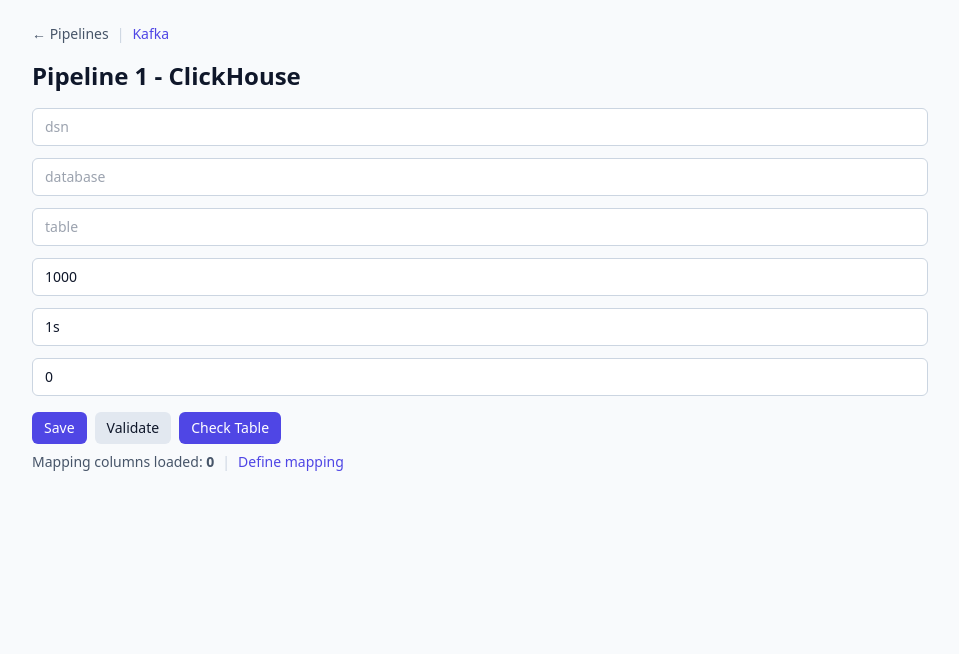
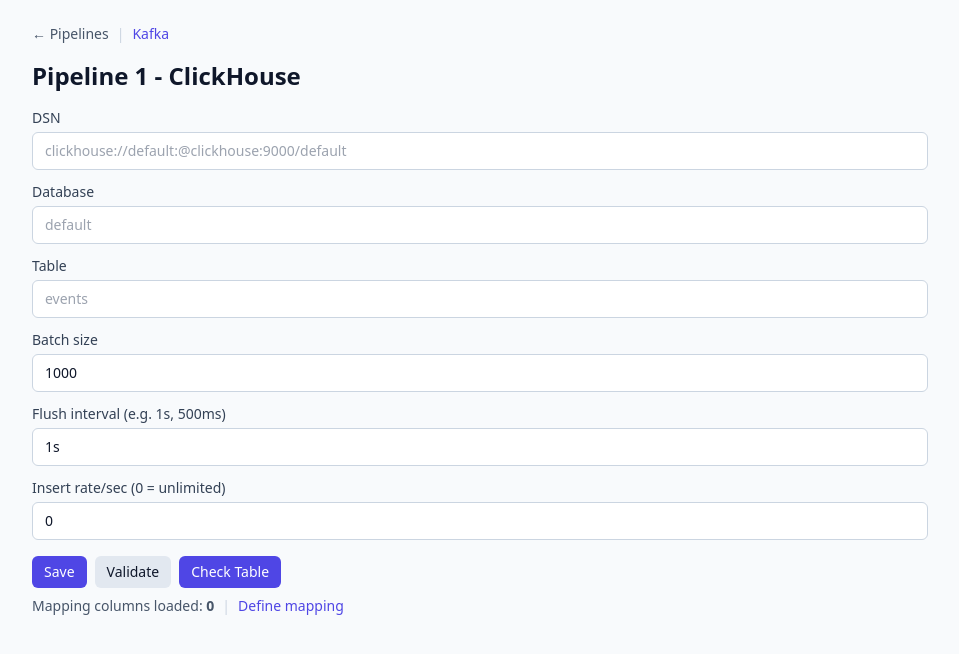
Before and after one commit to email2vimalraj/click-sink, a Next.js app in the folder web/nextjs/: page /pipelines/1/clickhouse in a window 1280 px wide. Shown: the top 654 px of the page, without its empty margins (160-1119 px from the left). Built offline with nearby package versions, Linux system fonts and the light colour scheme; no server answers.

Commit message:
added labels for all form fields

```diff
--- a/web/nextjs/pages/pipelines/[id]/clickhouse.tsx
+++ b/web/nextjs/pages/pipelines/[id]/clickhouse.tsx
@@ -94,44 +94,80 @@
         {err && <p className="mb-2 text-sm text-red-600">{err}</p>}
         {status && <p className="mb-2 text-sm text-green-700">{status}</p>}
         <div className="grid grid-cols-1 gap-3">
+          <div className="flex flex-col gap-1">
+            <label htmlFor="ch-dsn" className="text-sm text-slate-700">
+              DSN
+            </label>
             <input
-            placeholder="dsn"
+              id="ch-dsn"
+              placeholder="clickhouse://default:@clickhouse:9000/default"
               value={cfg.dsn || cfg.DSN || ""}
               onChange={(e) => setCfg({ ...cfg, dsn: e.target.value })}
             />
+          </div>
+          <div className="flex flex-col gap-1">
+            <label htmlFor="ch-db" className="text-sm text-slate-700">
+              Database
+            </label>
             <input
-            placeholder="database"
+              id="ch-db"
+              placeholder="default"
               value={cfg.database || cfg.Database || ""}
               onChange={(e) => setCfg({ ...cfg, database: e.target.value })}
             />
+          </div>
+          <div className="flex flex-col gap-1">
+            <label htmlFor="ch-table" className="text-sm text-slate-700">
+              Table
+            </label>
             <input
-            placeholder="table"
+              id="ch-table"
+              placeholder="events"
               value={cfg.table || cfg.Table || ""}
               onChange={(e) => setCfg({ ...cfg, table: e.target.value })}
             />
+          </div>
+          <div className="flex flex-col gap-1">
+            <label htmlFor="ch-batch" className="text-sm text-slate-700">
+              Batch size
+            </label>
             <input
-            placeholder="batch size"
+              id="ch-batch"
+              placeholder="1000"
               type="number"
               value={cfg.batchSize || cfg.BatchSize || 0}
               onChange={(e) =>
                 setCfg({ ...cfg, batchSize: Number(e.target.value) })
               }
             />
+          </div>
+          <div className="flex flex-col gap-1">
+            <label htmlFor="ch-interval" className="text-sm text-slate-700">
+              Flush interval (e.g. 1s, 500ms)
+            </label>
             <input
-            placeholder="flush interval (e.g. 1s, 500ms)"
+              id="ch-interval"
+              placeholder="1s"
               value={cfg.batchFlushInterval || cfg.BatchFlushInterval || ""}
               onChange={(e) =>
                 setCfg({ ...cfg, batchFlushInterval: e.target.value })
               }
             />
+          </div>
+          <div className="flex flex-col gap-1">
+            <label htmlFor="ch-rate" className="text-sm text-slate-700">
+              Insert rate/sec (0 = unlimited)
+            </label>
             <input
-            placeholder="rate/sec"
+              id="ch-rate"
+              placeholder="0"
               type="number"
               value={cfg.insertRatePerSec || cfg.InsertRatePerSec || 0}
               onChange={(e) =>
                 setCfg({ ...cfg, insertRatePerSec: Number(e.target.value) })
               }
             />
+          </div>
         </div>
         <div className="mt-4 flex gap-2">
           <button onClick={save}>Save</button>
--- a/web/nextjs/pages/pipelines/[id]/kafka.tsx
+++ b/web/nextjs/pages/pipelines/[id]/kafka.tsx
@@ -91,8 +91,13 @@
         {status && <p className="mb-2 text-sm text-green-700">{status}</p>}
         {notice && <p className="mb-2 text-sm text-slate-600">{notice}</p>}
         <div className="grid grid-cols-1 gap-3">
+          <div className="flex flex-col gap-1">
+            <label htmlFor="kafka-brokers" className="text-sm text-slate-700">
+              Brokers (comma separated)
+            </label>
             <input
-            placeholder="brokers (comma separated)"
+              id="kafka-brokers"
+              placeholder="kafka:9092"
               value={(cfg.brokers || cfg.Brokers || []).join(",")}
               onChange={(e) =>
                 setCfg({
@@ -104,16 +109,29 @@
                 })
               }
             />
+          </div>
+          <div className="flex flex-col gap-1">
+            <label htmlFor="kafka-topic" className="text-sm text-slate-700">
+              Topic
+            </label>
             <input
+              id="kafka-topic"
               placeholder="topic"
               value={cfg.topic || cfg.Topic || ""}
               onChange={(e) => setCfg({ ...cfg, topic: e.target.value })}
             />
+          </div>
+          <div className="flex flex-col gap-1">
+            <label htmlFor="kafka-group" className="text-sm text-slate-700">
+              Consumer Group ID
+            </label>
             <input
+              id="kafka-group"
               placeholder="groupID"
               value={cfg.groupID || cfg.groupId || cfg.GroupID || ""}
               onChange={(e) => setCfg({ ...cfg, groupID: e.target.value })}
             />
+          </div>
         </div>
         <div className="mt-4 flex gap-2">
           <button onClick={save}>Save</button>
--- a/web/nextjs/pages/pipelines/[id]/mapping.tsx
+++ b/web/nextjs/pages/pipelines/[id]/mapping.tsx
@@ -213,7 +213,11 @@
                     <code className="text-xs">{f.fieldPath}</code>
                   </td>
                   <td>
+                    <label htmlFor={`map-col-${i}`} className="sr-only">
+                      ClickHouse Column
+                    </label>
                     <select
+                      id={`map-col-${i}`}
                       value={rowEdits[f.fieldPath]?.column || ""}
                       onChange={(e) => {
                         const col = e.target.value;
@@ -238,7 +242,11 @@
                     </select>
                   </td>
                   <td>
+                    <label htmlFor={`map-type-${i}`} className="sr-only">
+                      Target Type
+                    </label>
                     <select
+                      id={`map-type-${i}`}
                       value={
                         rowEdits[f.fieldPath]?.type ||
                         tableCols.find(
--- a/web/nextjs/pages/pipelines/index.tsx
+++ b/web/nextjs/pages/pipelines/index.tsx
@@ -65,16 +65,28 @@
                   Create pipeline
                 </Dialog.Title>
                 <div className="mt-4 space-y-3">
+                  <div className="flex flex-col gap-1">
+                    <label htmlFor="pl-name" className="text-sm text-slate-700">
+                      Name
+                    </label>
                     <input
+                      id="pl-name"
                       placeholder="name"
                       value={name}
                       onChange={(e) => setName(e.target.value)}
                     />
+                  </div>
+                  <div className="flex flex-col gap-1">
+                    <label htmlFor="pl-desc" className="text-sm text-slate-700">
+                      Description
+                    </label>
                     <input
+                      id="pl-desc"
                       placeholder="description"
                       value={description}
                       onChange={(e) => setDescription(e.target.value)}
                     />
+                  </div>
                 </div>
                 <div className="mt-5 flex justify-end gap-2">
                   <Dialog.Close asChild>
```
Lines whose indentation alone changed are shown as unchanged.
